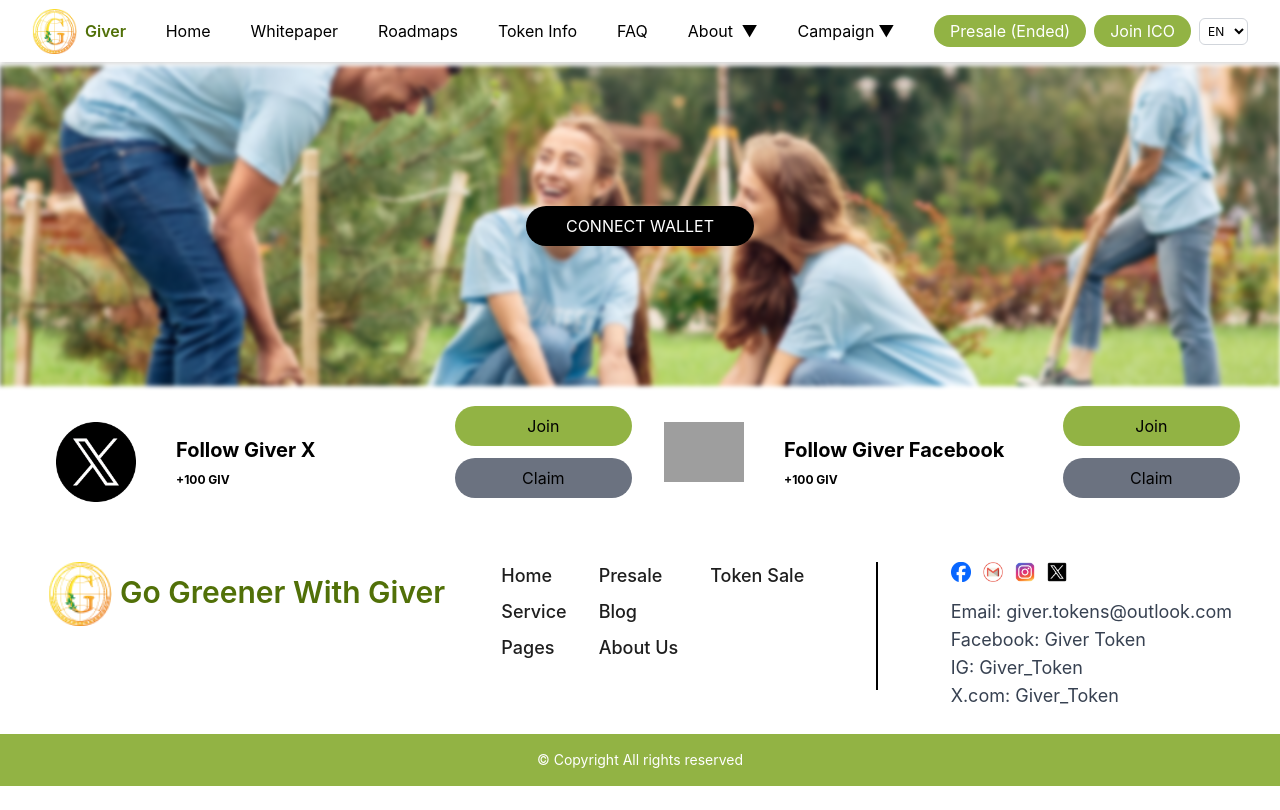
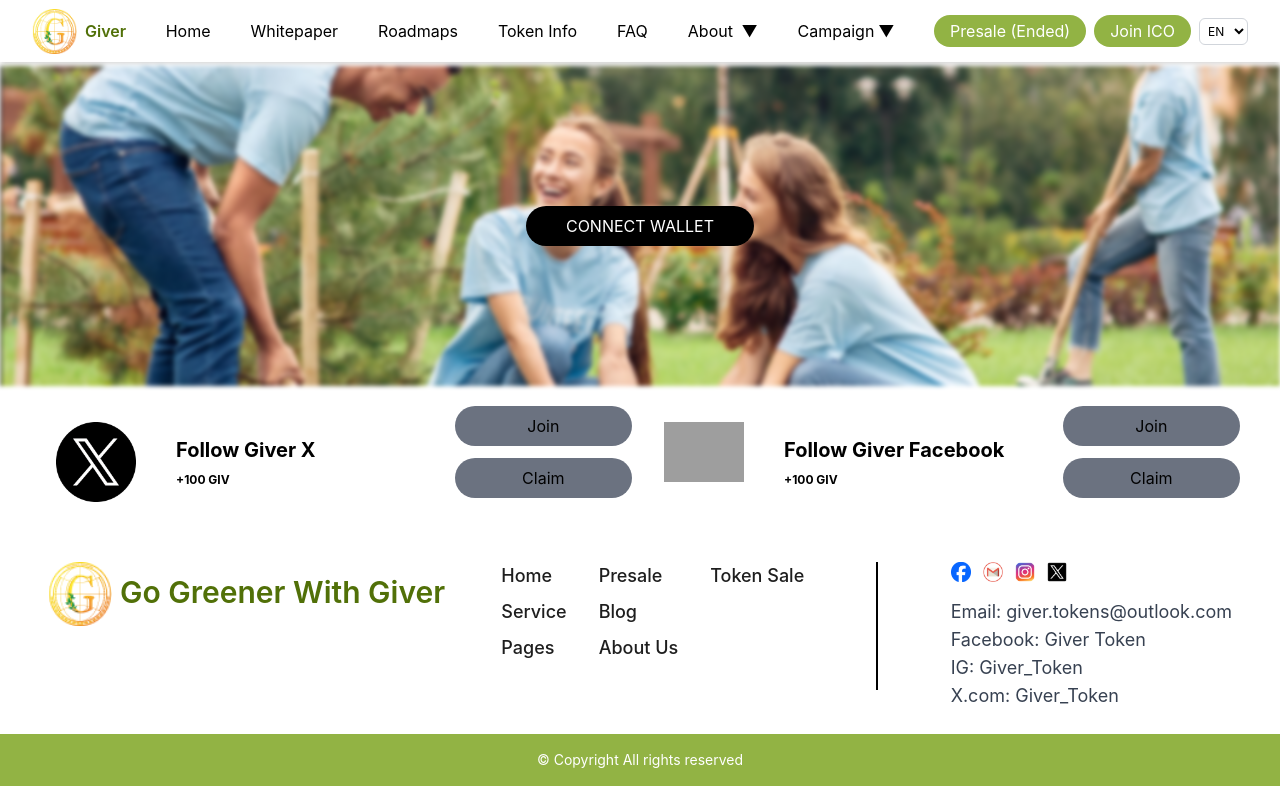
Before and after one commit to Lil-Tanatat/Nextjs, a React (Create React App) app: page /airdrop in a window 1280 px wide. Built offline with nearby package versions, Linux system fonts and the light colour scheme; grey boxes are pictures that could not be loaded; some icons are missing.

Commit message:
Airdrop Wallet connect update

```diff
--- a/src/pages/Airdrop.js
+++ b/src/pages/Airdrop.js
@@ -60,7 +60,7 @@ const Airdrop = () => {
       await airdropContract.methods
         .claimAirdropX()
         .send({ from: walletAddress });
-      alert("Airdrop claimed successfully!");
+      // alert("Airdrop claimed successfully!");
       setHasClaimedX(false);
     } catch (error) {
       console.error("Error claiming airdrop:", error);
@@ -80,7 +80,7 @@ const Airdrop = () => {
       await airdropContract.methods
         .claimAirdropFacebook()
         .send({ from: walletAddress });
-      alert("Airdrop claimed successfully!");
+      // alert("Airdrop claimed successfully!");
       setHasClaimedFacebook(false);
     } catch (error) {
       console.error("Error claiming airdrop:", error);
@@ -165,16 +165,21 @@ const Airdrop = () => {
                   <button
                     type="button"
                     onClick={handleJoinX}
-                    className="btn bg-[#92B344] rounded-full text-black hover:opacity-80 hover:text-mls-black text-xs lg:text-base py-2 border-none shadow-none w-full lg:w-full"
+                    disabled={!isWalletConnected}
+                    className={`btn ${
+                      isWalletConnected
+                        ? "bg-[#92B344]"
+                        : "bg-gray-500 cursor-not-allowed"
+                    } rounded-full text-black hover:opacity-80 hover:text-mls-black text-xs lg:text-base py-2 border-none shadow-none w-full lg:w-full`}
                   >
                     Join
                   </button>
                   <button
                     type="button"
                     onClick={handleClaimX}
-                    disabled={!hasClaimedX}
+                    disabled={!isWalletConnected || !hasClaimedX}
                     className={`btn ${
-                      hasClaimedX
+                      isWalletConnected && hasClaimedX
                         ? "bg-yellow-500"
                         : "bg-gray-500 cursor-not-allowed"
                     } rounded-full text-black hover:opacity-80 hover:text-mls-black text-xs lg:text-base py-2 border-none shadow-none w-full lg:w-full`}
@@ -211,16 +216,21 @@ const Airdrop = () => {
                   <button
                     type="button"
                     onClick={handleJoinFacebook}
-                    className="btn bg-[#92B344] rounded-full text-black hover:opacity-80 hover:text-mls-black text-xs lg:text-base py-2 border-none shadow-none w-full lg:w-full"
+                    disabled={!isWalletConnected}
+                    className={`btn ${
+                      isWalletConnected
+                        ? "bg-[#92B344]"
+                        : "bg-gray-500 cursor-not-allowed"
+                    } rounded-full text-black hover:opacity-80 hover:text-mls-black text-xs lg:text-base py-2 border-none shadow-none w-full lg:w-full`}
                   >
                     Join
                   </button>
                   <button
                     type="button"
                     onClick={handleClaimFacebook}
-                    disabled={!hasClaimedFacebook}
+                    disabled={!isWalletConnected || !hasClaimedFacebook}
                     className={`btn ${
-                      hasClaimedFacebook
+                      isWalletConnected && hasClaimedFacebook
                         ? "bg-yellow-500"
                         : "bg-gray-500 cursor-not-allowed"
                     } rounded-full text-black hover:opacity-80 hover:text-mls-black text-xs lg:text-base py-2 border-none shadow-none w-full lg:w-full`}
```
